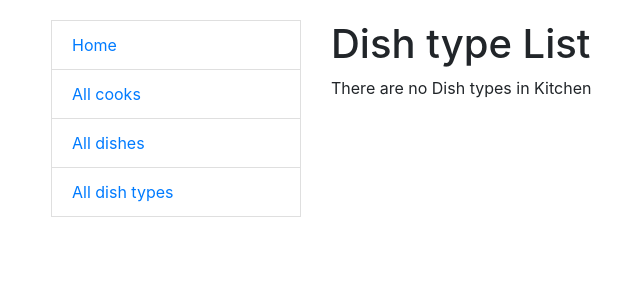
After one commit to V-Shkrobatskyi/Restaurant-Kitchen-Service, a Django app: page /kitchen/dish-types/ in a window 1280 px wide. The commit adds this page. Shown: the top 300 px of the page, without its empty margins (4-644 px from the left). Run offline with Django 5.2, Linux system fonts and the light colour scheme; data that the repository does not hold is empty.

Commit message:
add dish-type-list path to urls, add DishTypesListView to views, add dish_types_list.html to templates, add url into sidebar.html

```diff
--- a/kitchen/urls.py
+++ b/kitchen/urls.py
@@ -1,10 +1,10 @@
 from django.urls import path
 
-from kitchen.views import index
-
+from kitchen.views import index, DishTypesListView
 
 urlpatterns = [
     path("", index, name="index"),
+    path("dish-types/", DishTypesListView.as_view(), name="dish-type-list"),
 ]
 
 app_name = "kitchen"
--- a/kitchen/views.py
+++ b/kitchen/views.py
@@ -1,5 +1,6 @@
 from django.http import HttpRequest, HttpResponse
 from django.shortcuts import render
+from django.views import generic
 
 from kitchen.models import DishType, Dish, Cook
 
@@ -17,3 +18,9 @@ def index(request: HttpRequest) -> HttpResponse:
         "num_visits": num_visits + 1,
     }
     return render(request, "kitchen/index.html", context)
+
+
+class DishTypesListView(generic.ListView):
+    model = DishType
+    template_name = "kitchen/dish_types_list.html"
+    context_object_name = "dish_type_list"
--- a/templates/includes/sidebar.html
+++ b/templates/includes/sidebar.html
@@ -9,6 +9,6 @@
     <a href="" class="href">All dishes</a>
   </li>
   <li class="list-group-item">
-    <a href="" class="href">All dish types</a>
+    <a href="{% url 'kitchen:dish-type-list' %}" class="href">All dish types</a>
   </li>
 </ul>
--- /dev/null
+++ b/templates/kitchen/dish_types_list.html
@@ -0,0 +1,27 @@
+{% extends "base.html" %}
+
+{% block content %}
+<h1>Dish type List</h1>
+
+  {% if dish_type_list %}
+    <table class="table">
+      <tr>
+        <th>ID</th>
+        <th>Name</th>
+      </tr>
+      {% for dish_type in dish_type_list %}
+        <tr>
+          <td>
+            {{ dish_type.id }}
+          </td>
+          <td>
+            {{ dish_type.name }}
+          </td>
+        </tr>
+      {% endfor %}
+    </table>
+
+  {% else %}
+    <p>There are no Dish types in Kitchen</p>
+  {% endif %}
+{% endblock %}
```
